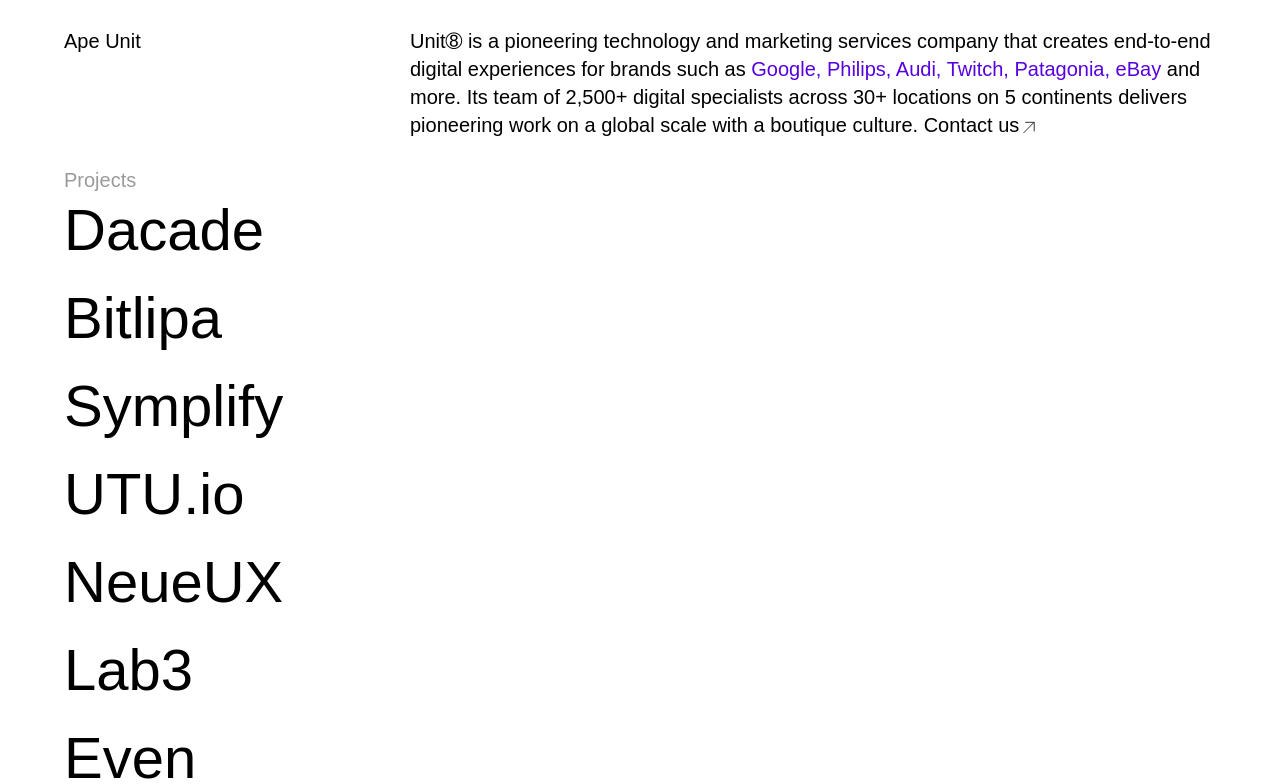
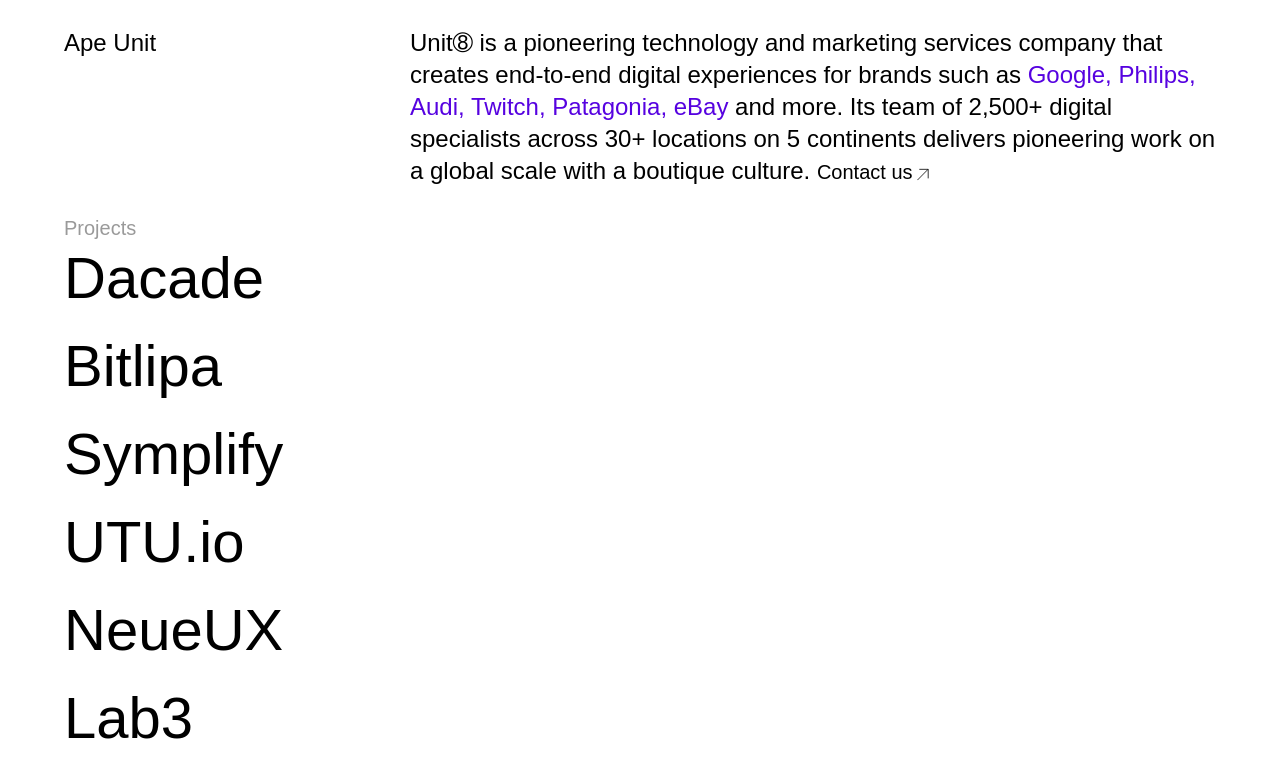
Before and after one commit to TheGymRwanda/zzz-unit8, a Next.js app: page / in a window 1280 px wide. Shown: the top 784 px of the page. Built offline with nearby package versions, Linux system fonts and the light colour scheme; a web font is replaced by a local one.

Commit message:
feat: adds the actual font size for header contents

```diff
--- a/components/sections/Header.jsx
+++ b/components/sections/Header.jsx
@@ -3,7 +3,7 @@ import CustomLink from "../ui/CustomLink";
 export default function Header() {
     return (
         <section className="my-6.6  w-full">
-            <div className="flex gap-5.5 flex-col min-w-full text-2.5xl font-normal leading-7 lg:flex-row lg:w-[806px] lg:justify-between ">
+            <div className="flex gap-5.5 flex-col min-w-full text-2.5xl font-normal leading-7 lg:flex-row lg:w-[806px] lg:justify-between lg:text-2xl">
                 <h1 className="flex-grow">
                     Ape Unit
                 </h1>
@@ -17,7 +17,7 @@ export default function Header() {
                     and more. Its team
                     of 2,500+ digital specialists across 30+ locations
                     on 5 continents delivers pioneering work on a global
-                    scale with a boutique culture.  <CustomLink text="Contact us"  />
+                    scale with a boutique culture.  <CustomLink text="Contact us" style={"text-2xl"} />
                 </span>
             </div>
         </section>
```
